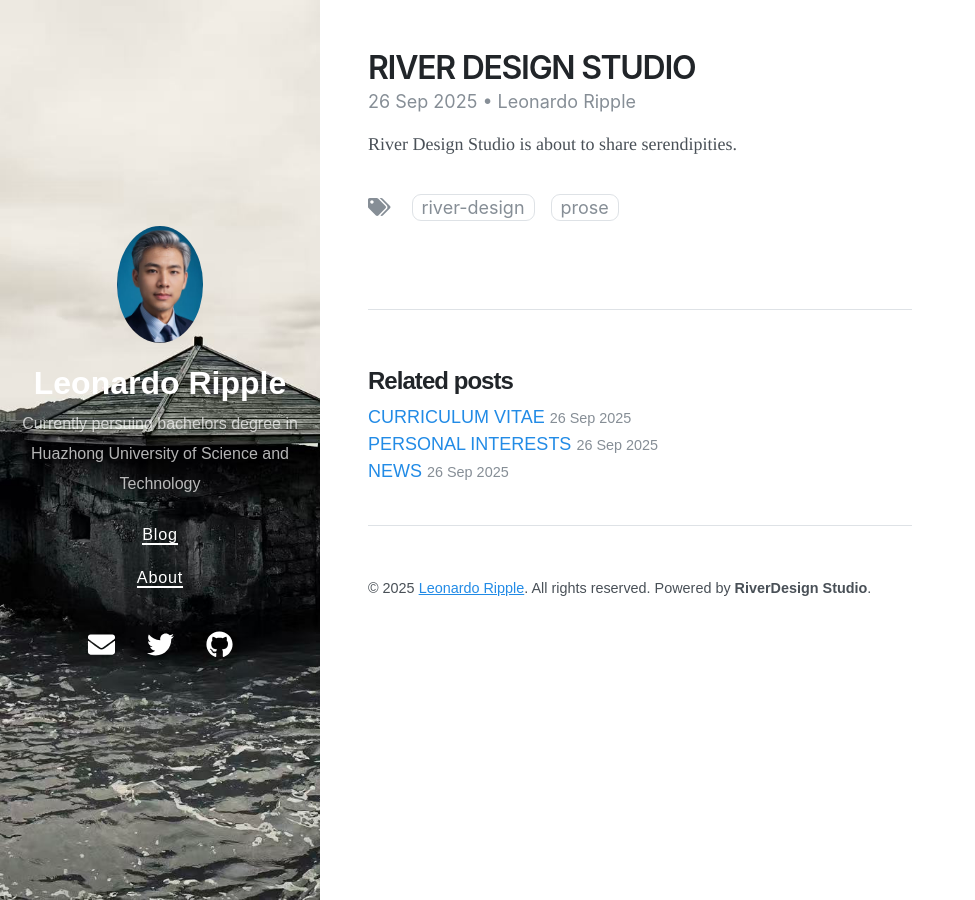
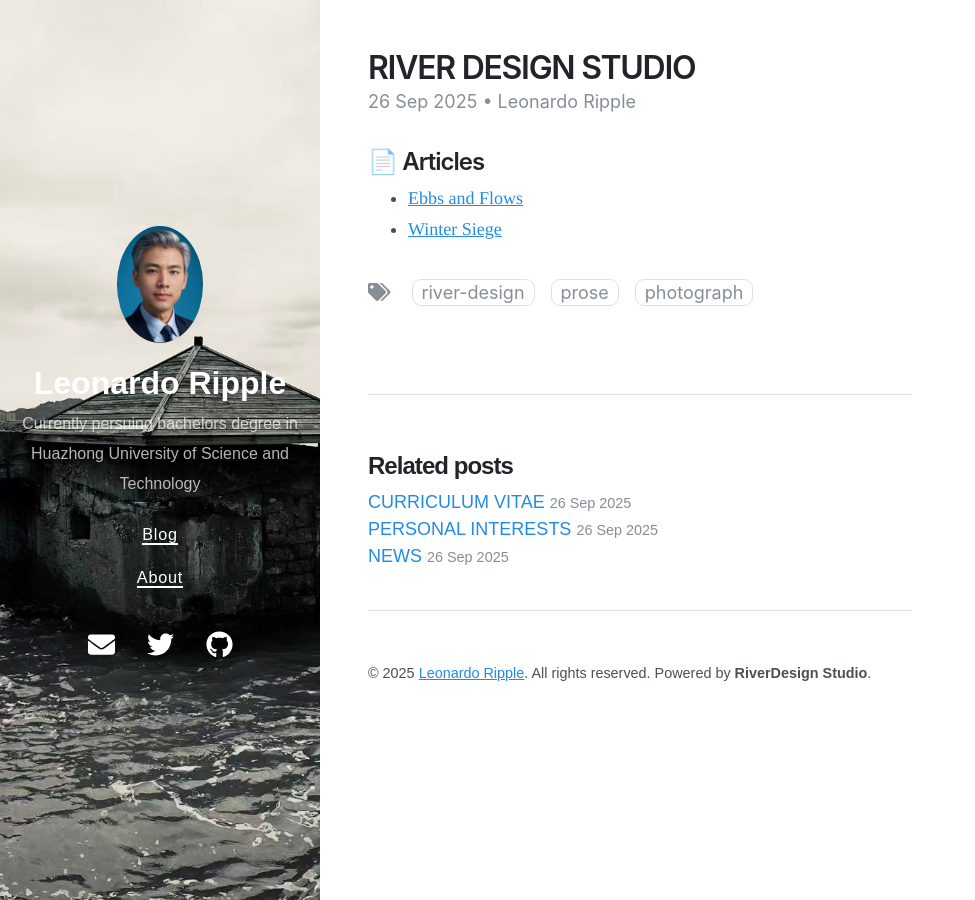
Before and after one commit to LeonardoRipple127/Leonardo-Ripple.github.io, a Jekyll site: the page built from _posts/2025-09-27-river-design.md, in a window 1280 px wide. Shown: the whole page, without its empty margins (0-975 px from the left). Built offline with Jekyll 4.4.1, drawn with Linux system fonts in a browser that asks for light colours; nearby versions of some CDN libraries.

Commit message:
updated news

```diff
--- a/_posts/2025-09-27-river-design.md
+++ b/_posts/2025-09-27-river-design.md
@@ -5,7 +5,12 @@ author: Leonardo Ripple
 tags:
 - River Design
 - Prose
+- Photograph
 date: 2025-09-26 12:00 +0800
+excerpt: "The pause of the Earth"
 ---
 
-River Design Studio is about to share serendipities.
+## 📄 Articles
+
+- [Ebbs and Flows](https://mp.weixin.qq.com/s/zqEusjqcGWk_Bjz3YRyUyQ)
+- [Winter Siege](https://mp.weixin.qq.com/s/0DWlOcEkvKB-zWftEKg8rQ)
```
Also changed, not shown: _posts/2025-09-26-news.md (+1 -1 lines).
